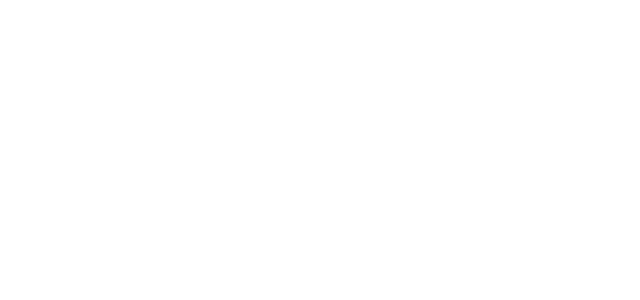
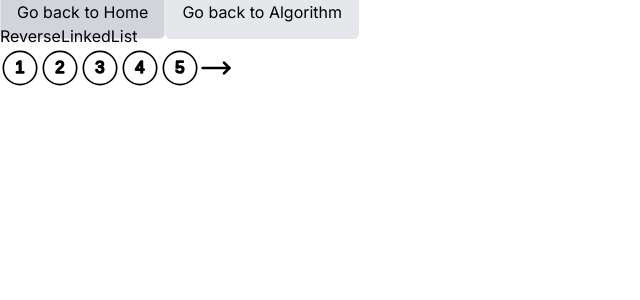
Before and after one commit to BpaYWH/BpaYWH.github.io, a Next.js app: page /algorithm/reverse-linked-list in a window 1280 px wide. Before the commit this address had no page. Shown: the top 300 px of the page, without its empty margins (0-640 px from the left). Built offline with nearby package versions, Linux system fonts and the light colour scheme.

Commit message:
ADD: reverse linked list - Node and Arrow svg

```diff
--- /dev/null
+++ b/app/algorithm/(algorithm)/layout.tsx
@@ -0,0 +1,21 @@
+import Link from 'next/link';
+
+type Props = {
+    children: React.ReactNode;
+}
+
+export default function ComponentsLayout({children}: Props) {
+    return (
+        <section>
+            <Link href="/" className='border rounded-md p-4 bg-gray-200 hover:bg-gray-300'>
+                Go back to Home
+            </Link>
+            <Link href="/algorithm" className='border rounded-md p-4 bg-gray-200 hover:bg-gray-300'>
+               Go back to Algorithm
+            </Link>
+
+            {children}
+        </section>
+    )
+
+}
--- /dev/null
+++ b/app/algorithm/(algorithm)/reverse-linked-list/page.tsx
@@ -0,0 +1,55 @@
+"use client"
+
+
+// Visualize the algorithm of reversing a linked list.
+
+const list = [1,2,3,4,5];
+
+type NodeProps = {
+  size?: number,
+  value: number
+};
+type ArrowProps = {
+  className?: string,
+  size?: number
+};
+
+const Node = ({ size = 40, value }: NodeProps) => {
+  // a svg of a node, which is a circle with a text inside
+  return (
+      <svg xmlns="http://www.w3.org/2000/svg" width={size} height={size} viewBox="0 0 48 48" fill="none" stroke="currentColor" stroke-width="2" stroke-linecap="round" stroke-linejoin="round" className="lucide lucide-circle">
+        <circle cx="24" cy="24" r="20"/>
+        <text x="24" y="25" textAnchor="middle" alignmentBaseline="middle" dominantBaseline="central" fill="black" fontFamily="Arial" fontSize="20px">
+          {value}
+        </text>
+      </svg>
+  );
+}
+
+const Arrow = ({ className, size = 40 }: ArrowProps) => {
+  return (
+    <svg xmlns="http://www.w3.org/2000/svg" width={size} height={size} viewBox="0 0 24 24" fill="none" stroke="currentColor" stroke-width="2" stroke-linecap="round" stroke-linejoin="round" className={`lucide lucide-move-right ${className}`}>
+      <path d="M18 8L22 12L18 16"/>
+      <path d="M2 12H22"/>
+    </svg>
+  )
+}
+
+function ReverseLinkedList() {
+
+
+  return (
+    <div>
+      <h1>ReverseLinkedList</h1>
+
+      <div className="flex items-center">
+        {list.map((item) => (
+          <Node key={item} value={item} size={40} />
+        ))}
+        <Arrow size={32} />
+      </div>
+    </div>
+  )
+}
+
+export default ReverseLinkedList
--- /dev/null
+++ b/app/algorithm/page.tsx
@@ -0,0 +1,18 @@
+import Link from 'next/link';
+
+export default function ComponentPage() {
+
+    return (
+        <div>
+            <Link href="/" className='border rounded-md p-4 bg-gray-200 hover:bg-gray-300'>
+                Go back to Home
+            </Link>
+            <p className="text-2xl">Algorithm</p>
+            <ul>
+                <li>
+                    <Link href="/algorithm/reverse-linked-list">Reverse Linked List</Link>
+                </li>
+            </ul>
+        </div>
+    )
+}
```
